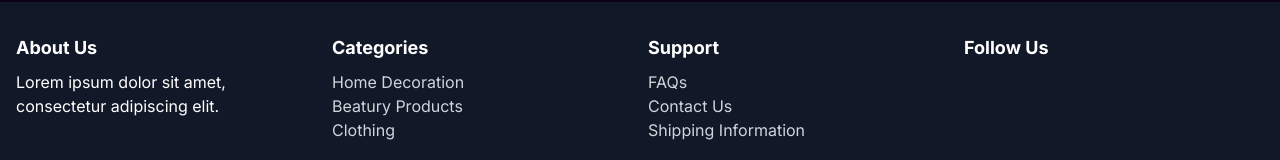
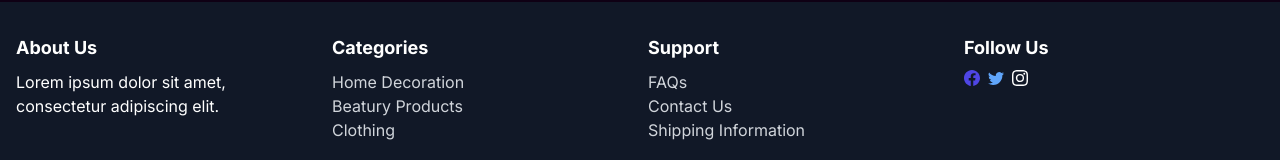
Before and after one commit to sujalshah-bit/ecommerce-web-app, a Next.js app in the folder client/: page / in a window 1280 px wide. Shown: the part 874-1034 px from the top of the page. Built offline with nearby package versions, Linux system fonts and the light colour scheme; no server answers.

Commit message:
footer ui changes

```diff
--- a/client/src/components/Footer.jsx
+++ b/client/src/components/Footer.jsx
@@ -1,5 +1,5 @@
 import React from 'react';
-
+import { BsTwitter,BsFacebook,BsInstagram } from 'react-icons/bs'
 const Footer = () => {
   return (
     <footer className="bg-gray-900 text-white py-8">
@@ -41,18 +41,18 @@ const Footer = () => {
             <h3 className="text-lg font-bold">Follow Us</h3>
             <ul className="flex mt-2 space-x-2">
               <li>
-                <a href="#" className="text-gray-300 hover:text-white">
-                  <i className="fab fa-facebook-square text-2xl"></i>
+                <a href="#" className="text-indigo-600 hover:text-white">
+                  <BsFacebook/>
                 </a>
               </li>
               <li>
-                <a href="#" className="text-gray-300 hover:text-white">
-                  <i className="fab fa-twitter-square text-2xl"></i>
+                <a href="#" className="text-blue-400 hover:text-white">
+                  <BsTwitter/>
                 </a>
               </li>
               <li>
-                <a href="#" className="text-gray-300 hover:text-white">
-                  <i className="fab fa-instagram-square text-2xl"></i>
+                <a href="#" className=" hover:text-white">
+                 <BsInstagram/>
                 </a>
               </li>
             </ul>
```
